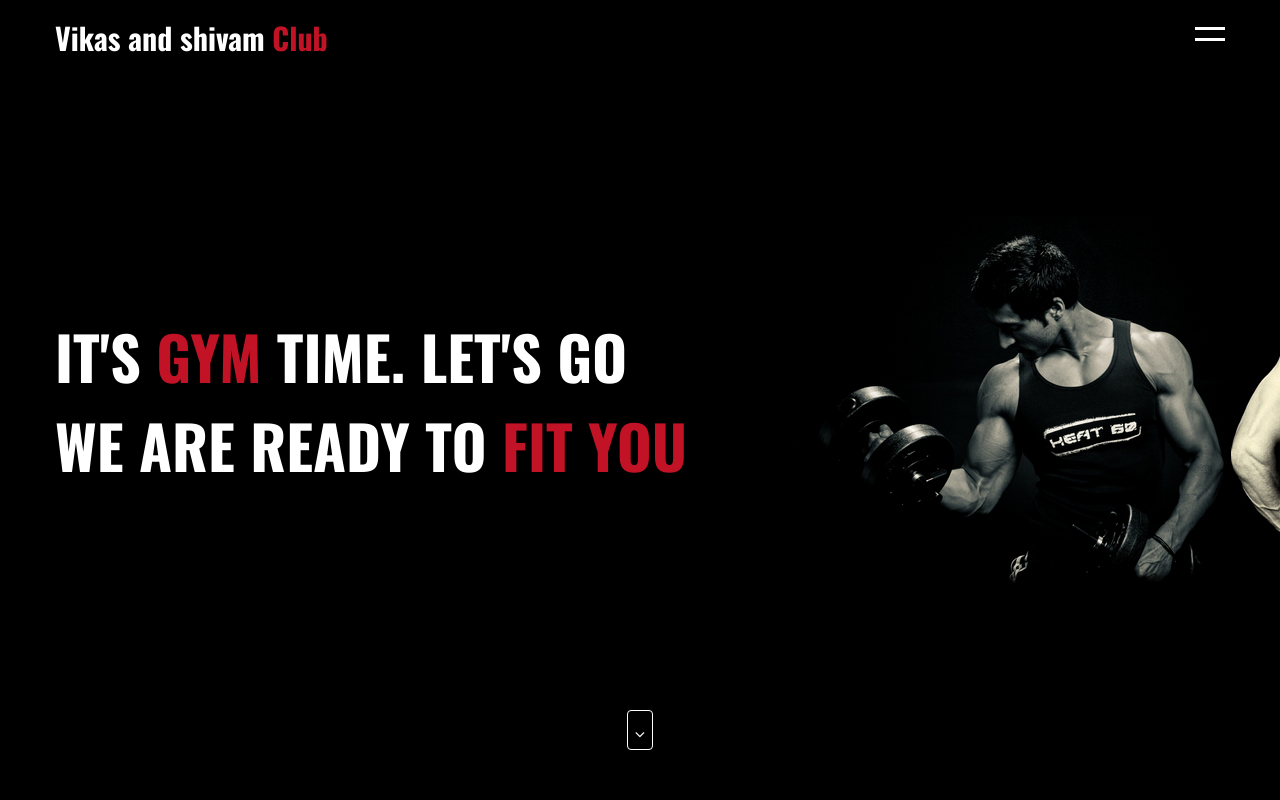
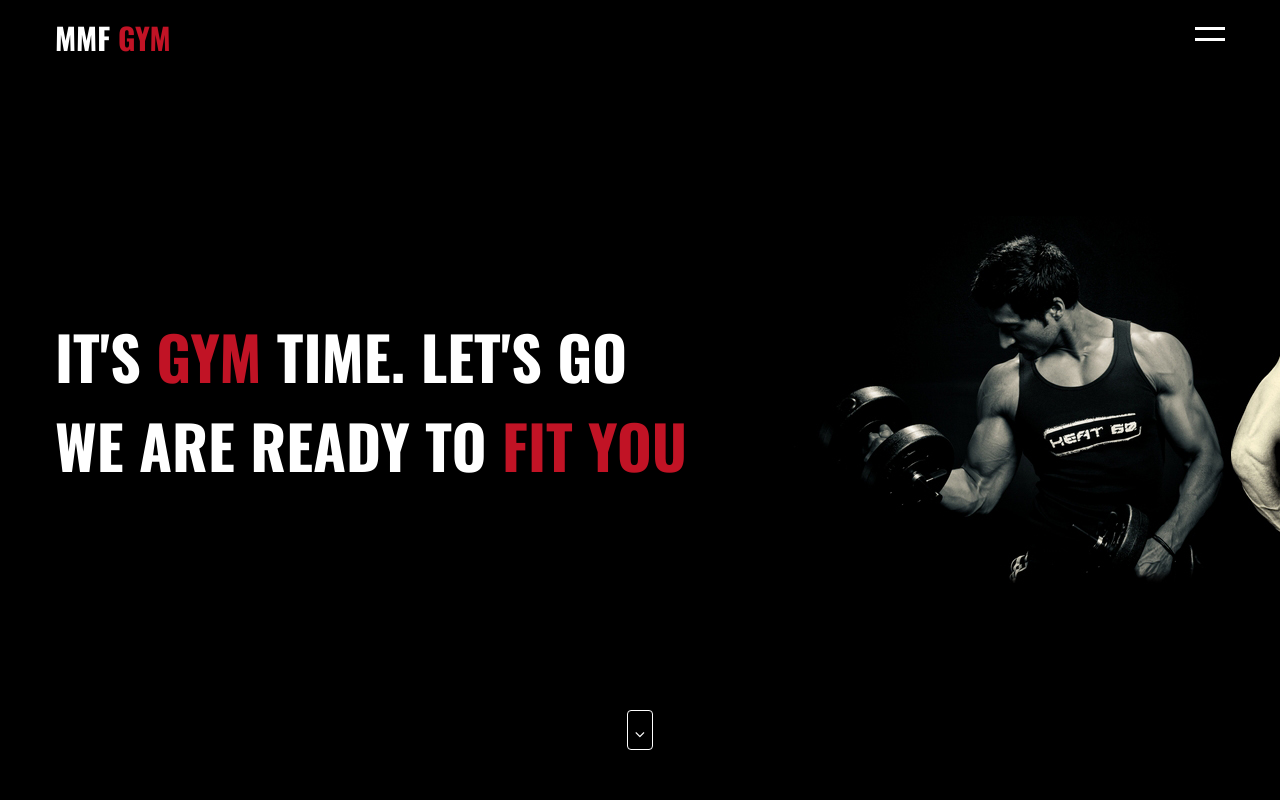
Before and after one commit to shivamsingh1151/MMF_GYM_WEBSITE, a plain HTML site: page index.html in a window 1280 px wide. Shown: the top 800 px of the page. Drawn offline with nearby package versions, Linux system fonts and the light colour scheme.

Commit message:
Update index.html

```diff
--- a/index.html
+++ b/index.html
@@ -18,7 +18,7 @@
  <header>
  	 <div class="container">
  	 	<div class="logo">
- 	 		 <a href="">Vikas and shivam <span>Club</span></a>
+ 	 		 <a href="">MMF <span>GYM</span></a>
  	 	</div>
  	 	<a href="javascript:void(0)" class="ham-burger">
  	       <span></span>
```
